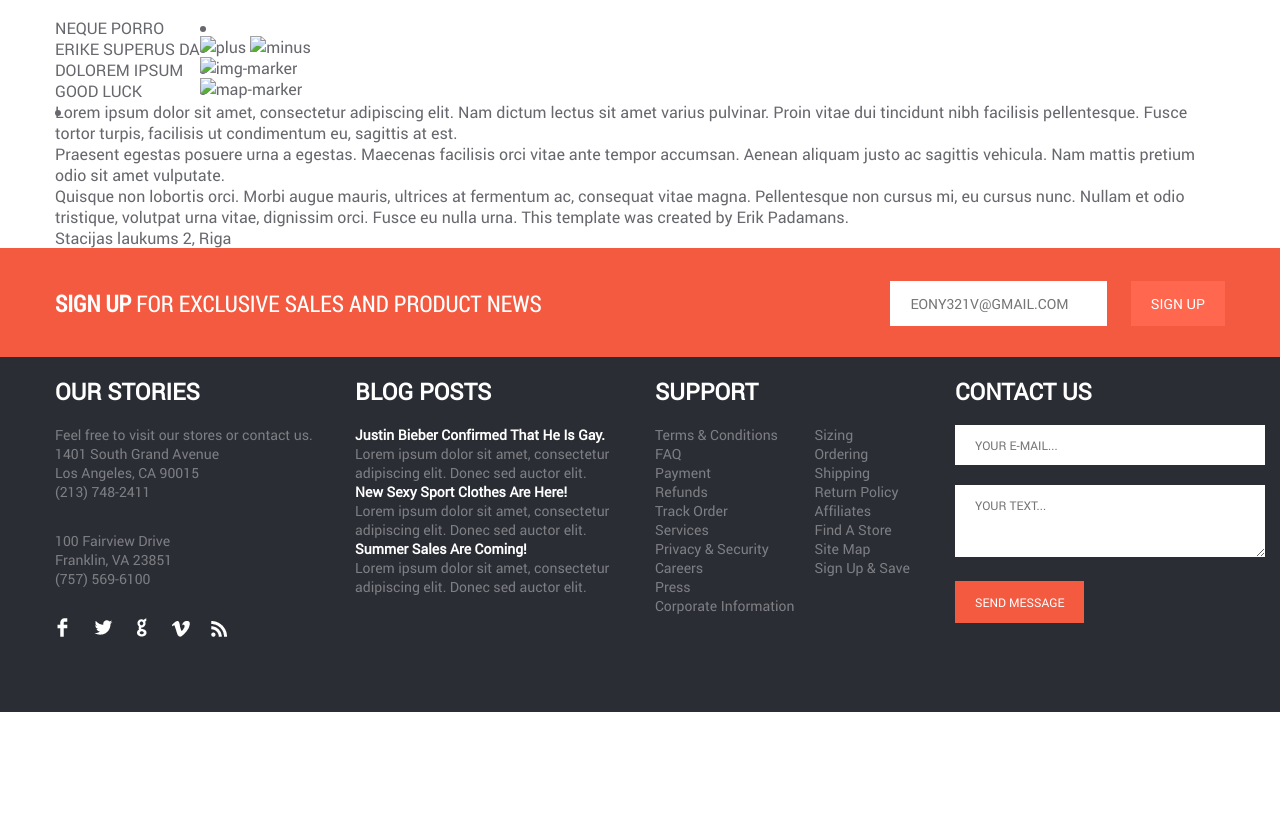
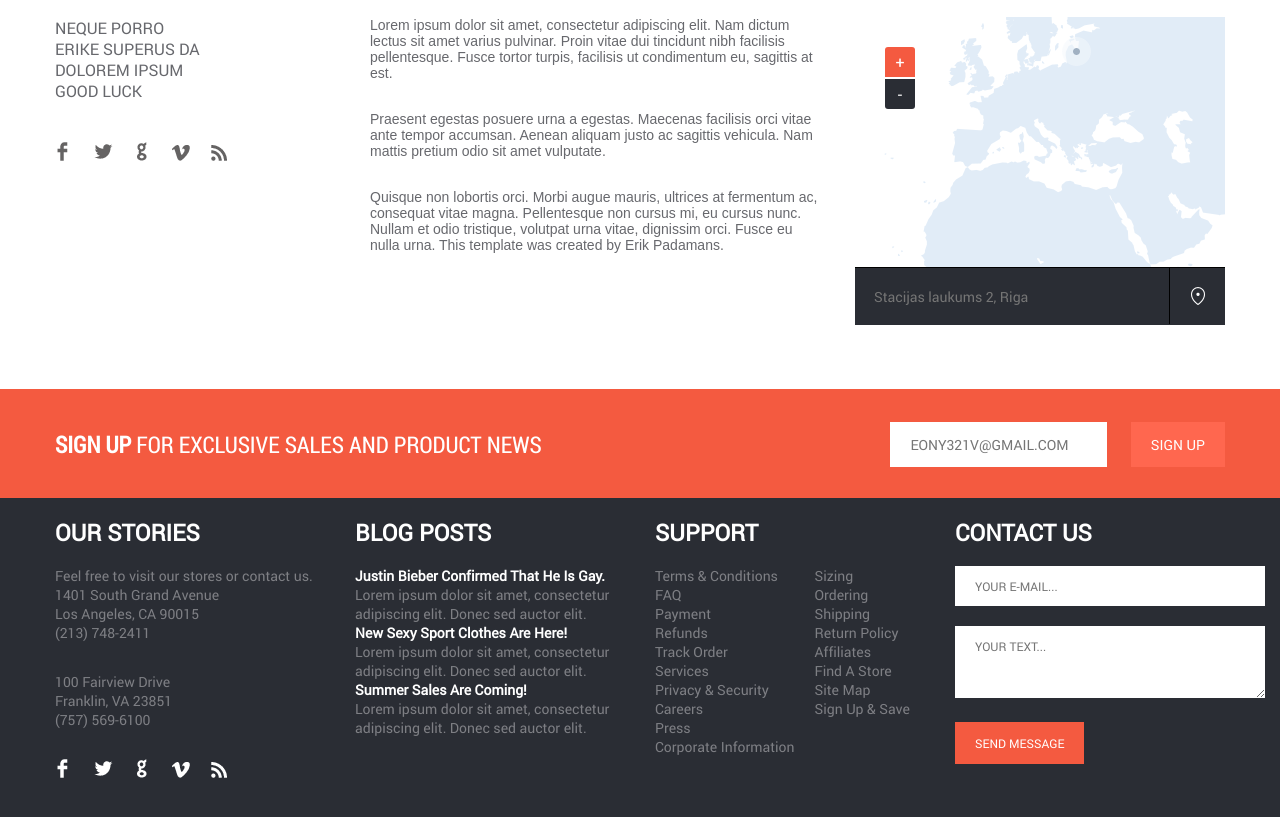
Before and after one commit to BaZProduction/biruang, a plain HTML site: page index.html in a window 1280 px wide. Shown: the part 1754-2571 px from the top of the page. Before the commit the page ends 2466 px from the top, so only its background shows below. Drawn offline with Linux system fonts and the light colour scheme; a web font is replaced by a local one.

Commit message:
Final standart front-end. Need basket

```diff
--- a/css/style.css
+++ b/css/style.css
@@ -211,6 +211,8 @@ a {	text-decoration: none;}
 }
 /*END Popular product*/
 /*free psd*/
+.free-psd {margin-bottom: 40px;}
+
 .red {color: #f45a40;}
 .free-psd .subscribes-body {  height: 19px;}
 .free-psd .subscribes-body ul{padding: 0;}
@@ -221,24 +223,101 @@ a {	text-decoration: none;}
 	width: 19px;
 	height: 19px;
 	background: url("../img/subscribe_black_sprite.png") no-repeat;
+}
+.free-psd .subscribes-body .fb{	background-position: 2px 0;}
+.free-psd .subscribes-body .tw{	background-position: -34px 0;}
+.free-psd .subscribes-body .go{	background-position: -71px 0;}
+.free-psd .subscribes-body .vi{	background-position: -107px 0;}
+.free-psd .subscribes-body .rs{	background-position: -146px 0;}
+.free-psd .subscribes-body .fb:hover{	background-position:   2px  -21px;}
+.free-psd .subscribes-body .go:hover{	background-position:  -71px -21px;}
+.free-psd .subscribes-body .tw:hover{	background-position:  -34px -21px;}
+.free-psd .subscribes-body .vi:hover{	background-position: -107px -21px;}
+.free-psd .subscribes-body .rs:hover{	background-position: -146px -21px;}
 
+.free-psd div {float: left;}
+/*text1*/
+.free-psd .wrap-text1 {
+	width: 285px;
+	margin-right: 30px;
+	/*margin-top: 26px;*/
 }
+.text1 {
+	width: 170px;
+	float: none;
+	margin-bottom: 25px;
+}
+/*text2*/
+.text2 {
+	width: 455px;
+	margin-right: 30px;
+}
+.text2 p {
+	font-family: RobotoItalic, sans-serif;
+	margin-bottom: 30px;
+	font-size: 14px;
+}
+/*map*/
+.map {
+	width: 370px;
+	height: 307px;
+	background: url("../img/bg_map.png") no-repeat;
+}
+.map .show-map {
+	height: 250px;
+	width: 100%;
+}
+.map .controls {
+	height: 57px;
+	background: #2a2d34;
+	width: 100%;
+	border-top: 1px solid #000;
+}
+.map .controls .adress {
+	border: none;
+	background: #2a2d34;
+	font-size: 14px;
+	color: #fff;
+	padding: 19px;
+	width: 74%;
+}
+.map .controls .icon-marker {
+	height: 56px;
+	width: 56px;
+	border: none;
+	border-left: 1px solid #000;
+	float: right;
+	background: url("../img/icon_marker.png")center no-repeat ;
+}
+.map .show-map .marker {
+	position: absolute;
+	margin: 20px 207px;
+}
+.map .show-map .zoom .plus, .minus {
+	height: 30px;
+	width: 30px;
+	border: none;
+	margin-bottom: 2px;
+	margin-left: 30px;
+	color: #fff;
+}
+.map .show-map .zoom .plus {
+	margin-top: 30px;
+	background: #f45a40;
+	border-top-left-radius: 3px;
+	border-top-right-radius: 3px;
+}
+.map .show-map .zoom .minus {
+	background: #2a2d34;
+	border-bottom-right-radius: 3px;
+	border-bottom-left-radius: 3px;
+}
+/*free psd*/
 
-.subscribes-body .fb{	background-position: 2px 0;}
-.subscribes-body .tw{	background-position: -34px 0;}
-.subscribes-body .go{	background-position: -71px 0;}
-.subscribes-body .vi{	background-position: -107px 0;}
-.subscribes-body .rs{	background-position: -146px 0;}
-.subscribes-body .fb:hover{	background-position:   2px  -21px;}
-.subscribes-body .go:hover{	background-position:  -71px -21px;}
-.subscribes-body .tw:hover{	background-position:  -34px -21px;}
-.subscribes-body .vi:hover{	background-position: -107px -21px;}
-.subscribes-body .rs:hover{	background-position: -146px -21px;}
-
-/*free psd*/
 
 /* footer
 *=================================================*/
+.footer {margin-top: 65px;}
 /*Body sign up*/
 .body-sign-up {
 	height: 69px;
--- a/index.html
+++ b/index.html
@@ -193,19 +193,34 @@
 		<div class="clear"></div>
 
 		<div class="free-psd">
+			<h2><span class="red">Biruang</span> Free PSD</h2>
+
+			<div class="wrap-text1">
 				<div class="text1">
-				<h2><span class="red">Biruang</span> Free PSD</h2>
 					<p>NEQUE PORRO <br/>
 						ERIKE SUPERUS DA <br/>
 						DOLOREM IPSUM <br/>
 						GOOD LUCK</p>
 				</div>
 				<div class="subscribes-body">
-				<a href="#"><li class="fb"></li></a>
-				<a href="#"><li class="tw"></li></a>
-				<a href="#"><li class="go"></li></a>
-				<a href="#"><li class="vi"></li></a>
-				<a href="#"><li class="rs"></li></a>
+					<ul>
+						<a href="#">
+							<li class="fb"></li>
+						</a>
+						<a href="#">
+							<li class="tw"></li>
+						</a>
+						<a href="#">
+							<li class="go"></li>
+						</a>
+						<a href="#">
+							<li class="vi"></li>
+						</a>
+						<a href="#">
+							<li class="rs"></li>
+						</a>
+					</ul>
+				</div>
 			</div>
 			<div class="text2">
 				<p>Lorem ipsum dolor sit amet, consectetur adipiscing elit. Nam dictum lectus sit amet varius pulvinar. Proin vitae dui tincidunt nibh facilisis pellentesque. Fusce tortor turpis, facilisis ut condimentum eu, sagittis at est.</p>
@@ -213,16 +228,19 @@ GOOD LUCK</p>
 <p>Quisque non lobortis orci. Morbi augue mauris, ultrices at fermentum ac, consequat vitae magna. Pellentesque non cursus mi, eu cursus nunc. Nullam et odio tristique, volutpat urna vitae, dignissim orci. Fusce eu nulla urna. This template was created by Erik Padamans.</p>
 			</div>
 			<div class="map">
+				<div class="show-map">
 					<div class="zoom">
-					<img src="" alt="plus">
-					<img src="" alt="minus">
+						<input class="plus" type="submit" value="+"/> <br/>
+						<input class="minus" type="submit" value="-"/>
+					</div>
+					<div class="marker">
+						<img src="img/marker.png" alt="map-marker">
+					</div>
 				</div>
 				<div class="controls">
-					<p>Stacijas laukums 2, Riga</p>
-					<img src="" alt="img-marker">
-				</div>
-				<div class="marker">
-					<img src="" alt="map-marker">
+					<input class="adress" type="text" placeholder="Stacijas laukums 2, Riga"/>
+					<input class="icon-marker" type="submit" value=""/>
+					<!--<div><img src="img/icon_marker.png" alt="img-marker"></div>-->
 				</div>
 			</div>
 		</div>
```
Also changed, not shown: img/bg_map.png (added), img/icon_marker.png (added), img/marker.png (added), img/phone-header.png (added). Lines whose indentation alone changed are shown as unchanged.
